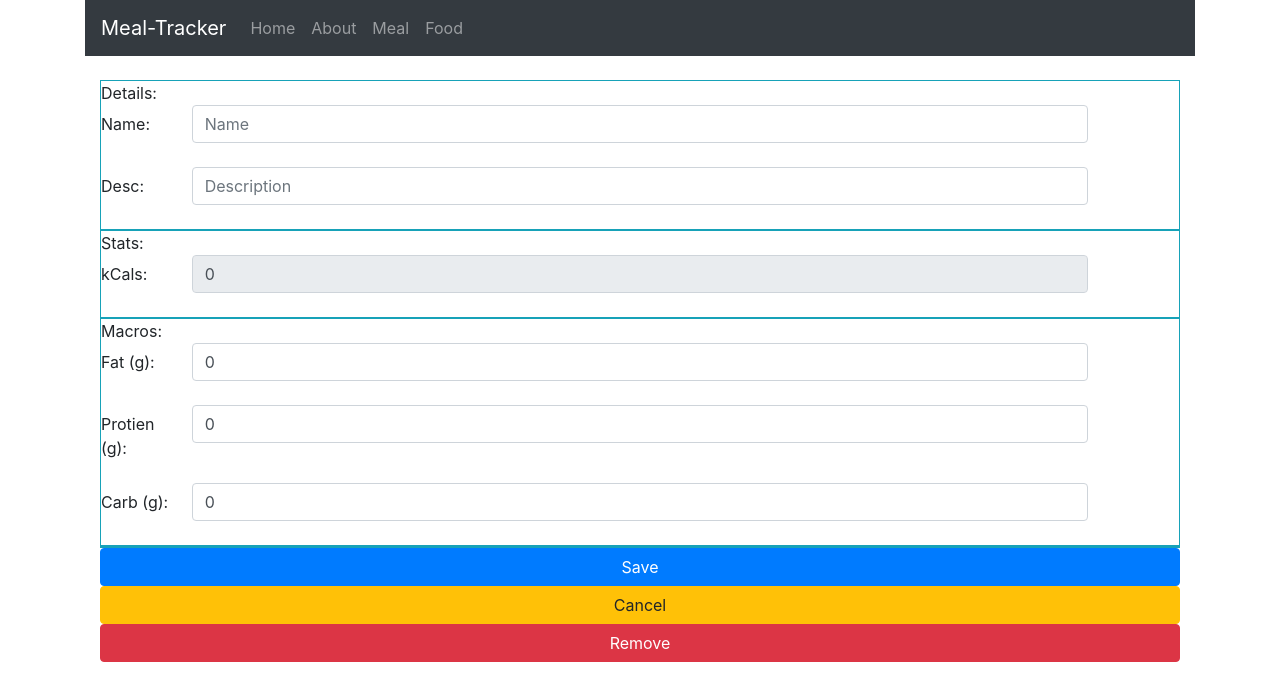
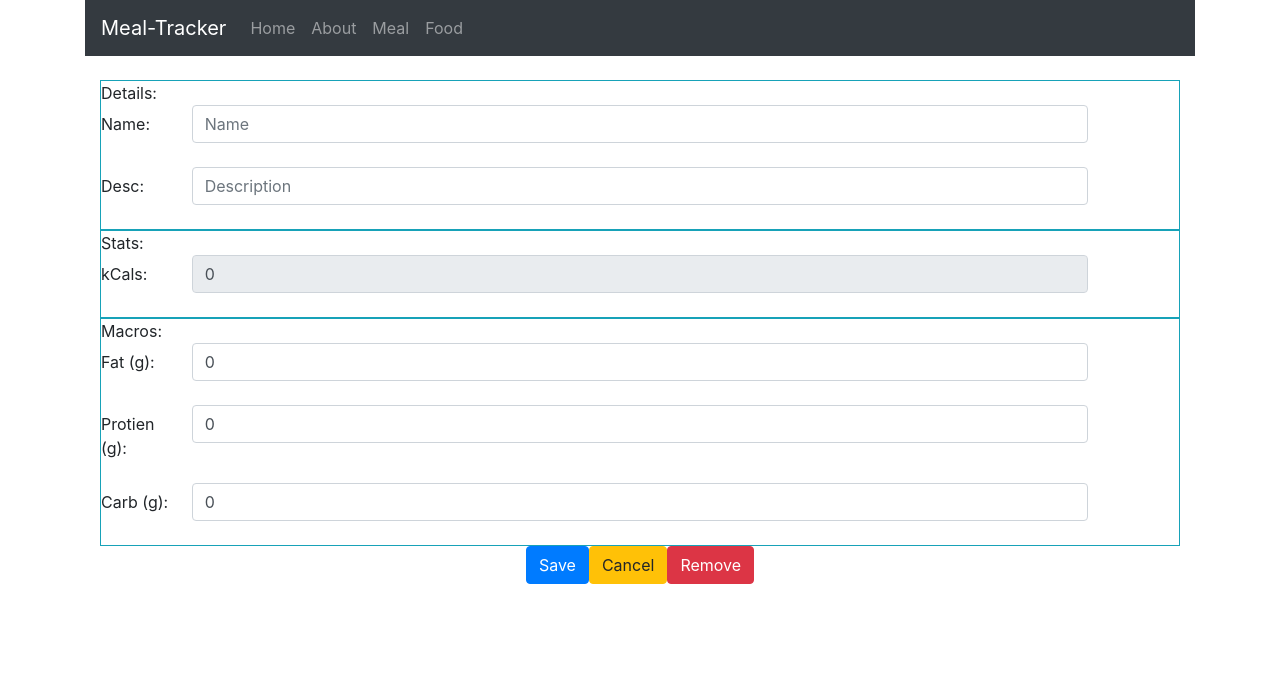
Before and after one commit to normakster/meal-tracker-mern, a React (Create React App) app in the folder client/: page /Food/1 in a window 1280 px wide. Shown: the top 700 px of the page. Built offline with nearby package versions, Linux system fonts and the light colour scheme; no server answers.

Commit message:
UI touch ups.

```diff
--- a/client/src/components/food/food-item.js
+++ b/client/src/components/food/food-item.js
@@ -62,7 +62,7 @@ const FoodItem = ({ foodItem, foodsDispatch, ingrDispatch, inCache }) => {
         <Link to={{
           pathname: "/Food/"+food._id,
         }}
-        className='btn btn-danger'> Edit</Link>
+        className='btn btn-info'> Edit</Link>
         &nbsp; or &nbsp;
         <div className='btn btn-warning' onClick={handleAddRemove} >{inCache ? 'X' : 'Add'}</div>
       </div>
--- a/client/src/components/food/food-list.js
+++ b/client/src/components/food/food-list.js
@@ -6,7 +6,11 @@ import SearchInput from '../search-component'
 
 // Business Logic
 
-
+function fetchAll(dispatch) {
+  api.getAllFoods().then(data => {
+    dispatch({type:'FETCH_ALL',foods:data});
+  })
+}
 
 // Components
 
@@ -17,9 +21,7 @@ const FoodList = ({ meal, dispatch }) => {
   let filteredFoods = foods.filter(({ name }) => name.toLowerCase().indexOf(filterValue.toLowerCase()) !== -1);
 
   useEffect(() => {
-    api.getAllFoods().then(data => {
-      foodsDispatch({type:'FETCH_ALL',foods:data});
-    })
+    fetchAll(foodsDispatch)
   },[newFoodItem])
 
   function resetNewFood() {
--- a/client/src/components/food/food.js
+++ b/client/src/components/food/food.js
@@ -48,6 +48,7 @@ const Food = ({ foodItem }) => {
     inputText: 'form-control mb-2',
   }
 
+// TODO: Use HOC to set layout of inputs and (maybe) make an InputText component.
   return (
     <div className='container'>
       <form onSubmit={(e) => {e.preventDefault()}}>
@@ -109,11 +110,12 @@ const Food = ({ foodItem }) => {
               </div>
           </div>
         </div>
-        <div className='border border-info'></div>
-        <input type='submit' value='Save' onClick={() => handleSave(food)}
-        className='btn btn-primary col' />
-        <div className='btn btn-warning col' onClick={(e) => handleCancel(e)}>Cancel</div>
-        <div className='btn btn-danger col' onClick={(e) => handleRemove(e)}>Remove</div>
+        <div className='row justify-content-center'>
+          <input type='submit' value='Save' onClick={() => handleSave(food)}
+          className='btn btn-primary col-auto' />
+          <div className='btn btn-warning col-auto' onClick={(e) => handleCancel(e)}>Cancel</div>
+          <div className='btn btn-danger col-auto' onClick={(e) => handleRemove(e)}>Remove</div>
+        </div>
       </form>
     </div>
   )
--- a/client/src/components/meal/meal-history.js
+++ b/client/src/components/meal/meal-history.js
@@ -26,9 +26,9 @@ const MealHistory = () => {
     fetchAll(dispatch)
   },[])
 
-  function mealItem(meal) {
+  function mealItem(meal,i) {
     return (
-      <div className='row border rounded'>
+      <div className='row border rounded' key={i}>
         <div className='col'>
         {meal.time}
         </div>
@@ -48,7 +48,7 @@ const MealHistory = () => {
   return (
     <div className='container border rounded'>
       <h5>Meal List:</h5>
-      {meals.map((meal,i) => mealItem(meal))}
+      {meals.map((meal,i) => mealItem(meal,i))}
       <br />
       <div className='row btn btn-secondary'  onClick={(e) => {fetchAll()}} >Fetch</div>
     </div>
--- a/client/src/services/axios.service.js
+++ b/client/src/services/axios.service.js
@@ -1,6 +1,6 @@
 import axios from 'axios';
 
-axios.defaults.baseURL = process.env.REACT_APP_API_URL + ':8081/api';
+axios.defaults.baseURL = '/api';
 // axios.defaults.baseURL = 'http://localhost:5000' + '/api';
 axios.defaults.withCredentials = true;
 
```
